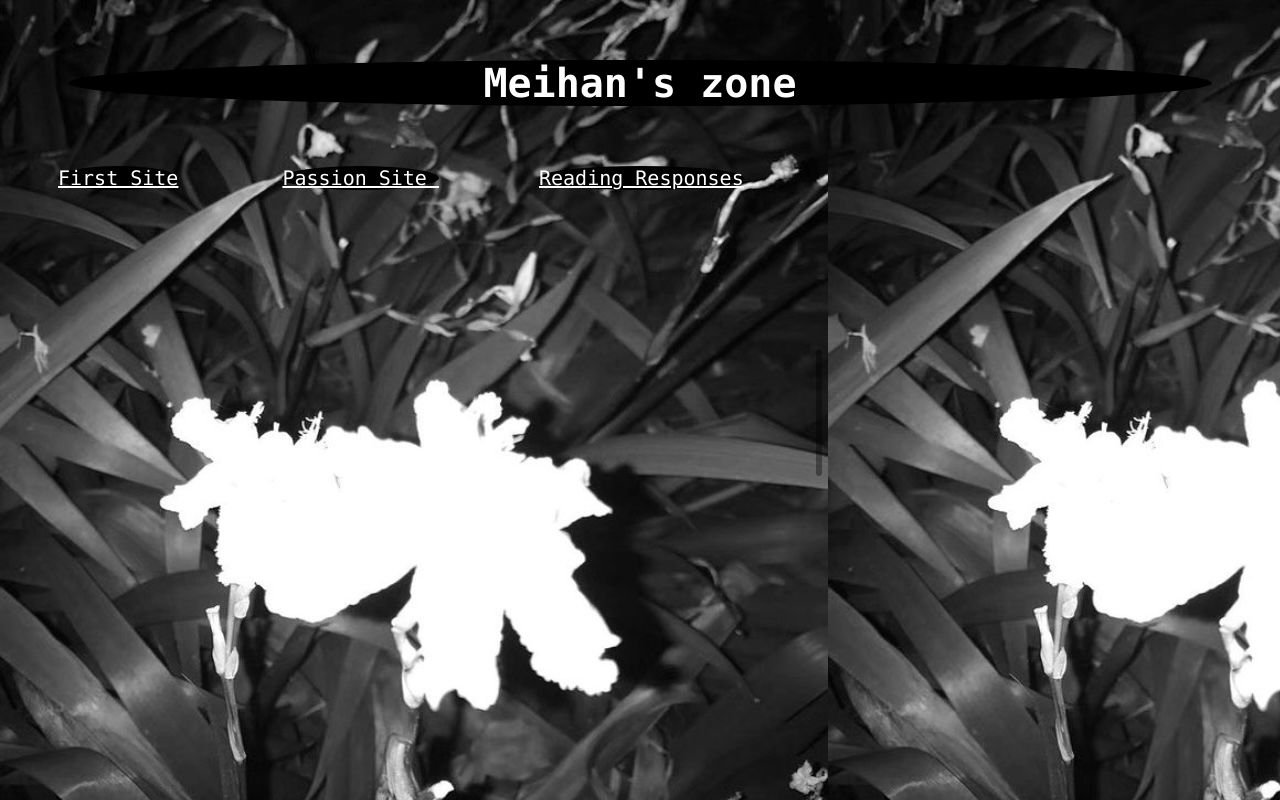
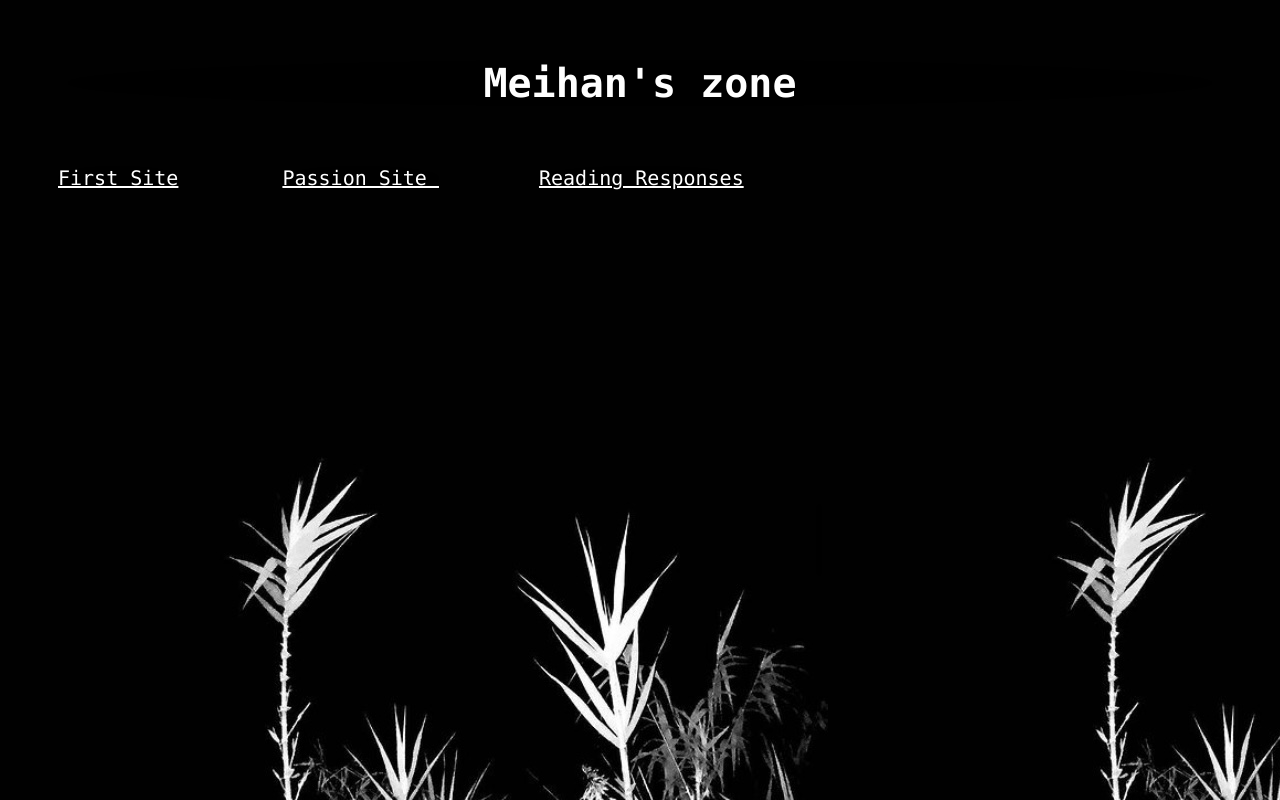
Before and after one commit to Meihanhu/class-site-, a plain HTML site: page index.html in a window 1280 px wide. Drawn offline with Linux system fonts and the light colour scheme.

Commit message:
Update style.css

```diff
--- a/style.css
+++ b/style.css
@@ -1,5 +1,5 @@
 html {
-  background-image:url("img/001.jpg");
+  background-image:url("img/002.jpg");
 }
   /*--background-image:url("img/dog.jpeg")--> */
 
```
